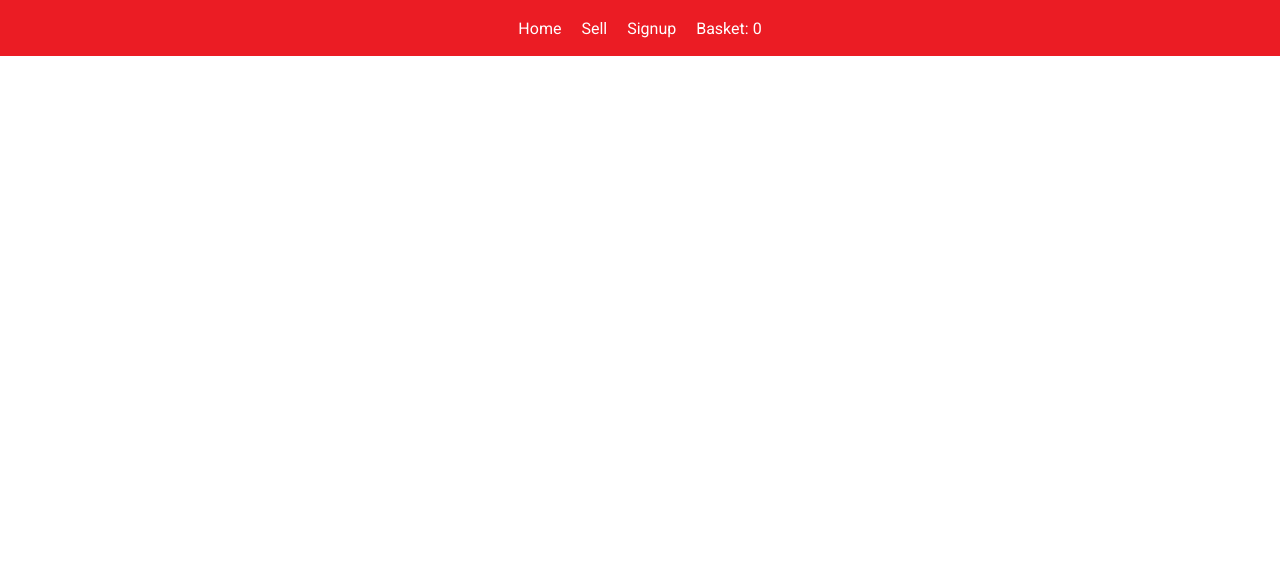
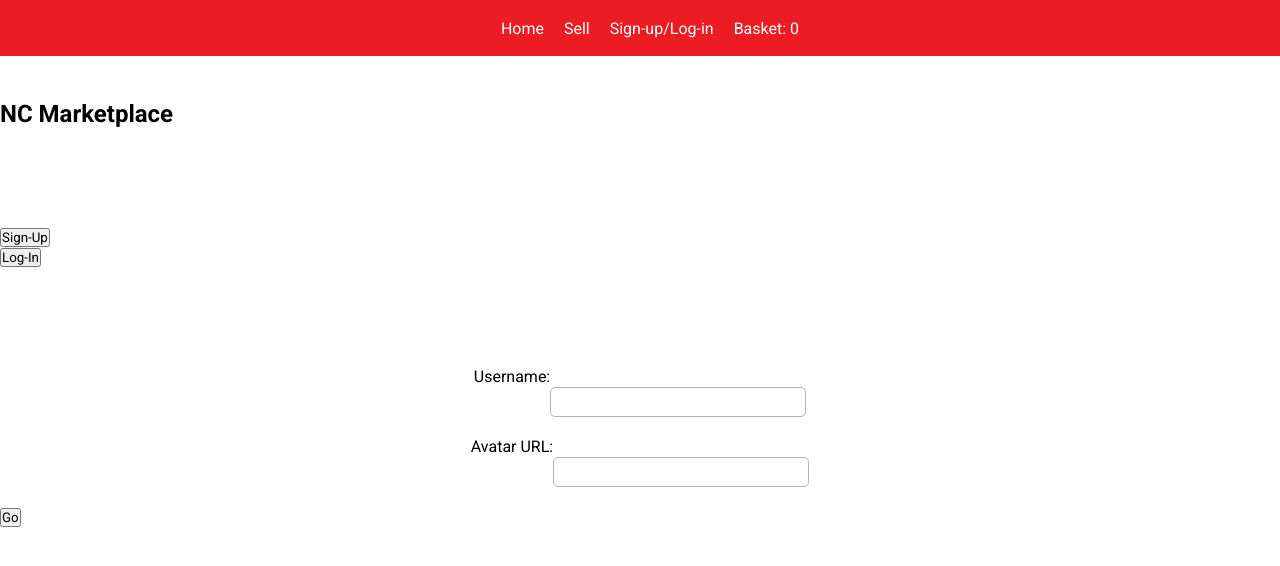
Before and after one commit to DTCoding01/nc-marketplace, a React (Vite) app: page /sign-up in a window 1280 px wide. Shown: the top 566 px of the page. Built offline with nearby package versions, Linux system fonts and the light colour scheme.

Commit message:
added signup and login page and functionality

```diff
--- a/api.js
+++ b/api.js
@@ -24,15 +24,33 @@ export function getItems(searchQuery) {
     return data.items;
   });
 }
-export function postItem(item){
-  const {price} = item
-  const formattedPrice = Number(price)
-  const formattedItem = {...item, price: formattedPrice}
-  return api.post('/items', formattedItem)
-  .then(({data}) => {
-    return data.item
-  })
-  .catch((err) => {
-    console.log(err)
-  })
+export function getUserByUsername(username) {
+  return api.get(`/users/${username}`).then(({ data }) => {
+    return data.user;
+  });
 }
+
+export function postItem(item) {
+  const { price } = item;
+  const formattedPrice = Number(price);
+  const formattedItem = { ...item, price: formattedPrice };
+  return api
+    .post("/items", formattedItem)
+    .then(({ data }) => {
+      return data.item;
+    })
+    .catch((err) => {
+      console.log(err);
+    });
+}
+
+export function postUser(user) {
+  return api
+    .post("/users", user)
+    .then(({ data }) => {
+      return data.user;
+    })
+    .catch((err) => {
+      console.log(err);
+    });
+}
--- a/css/Navbar.css
+++ b/css/Navbar.css
@@ -1,4 +1,4 @@
-@import url('https://fonts.googleapis.com/css2?family=Roboto:ital,wght@0,100;0,300;0,400;0,500;0,700;0,900;1,100;1,300;1,400;1,500;1,700;1,900&display=swap');
+@import url("https://fonts.googleapis.com/css2?family=Roboto:ital,wght@0,100;0,300;0,400;0,500;0,700;0,900;1,100;1,300;1,400;1,500;1,700;1,900&display=swap");
 * {
   padding: 0;
   margin: 0;
@@ -7,14 +7,13 @@
 }
 
 nav {
-  background-color: #EB1C24;
+  background-color: #eb1c24;
   padding: 10px;
   height: 7vh;
   color: white;
   position: fixed;
   width: 100%;
   top: 0;
-
 }
 
 nav ul {
@@ -37,3 +36,11 @@ a {
 a:hover {
   color: black;
 }
+
+#avatar {
+  width: 70px;
+  height: 70px;
+  object-fit: cover;
+  border-radius: 50px;
+  border: 2px solid white;
+}
--- a/css/SellItem.css
+++ b/css/SellItem.css
@@ -12,7 +12,7 @@
     margin-bottom: 40px;
 }
 .sell-item-container {
-  width: 50%;
+  width: 80%;
   display: flex;
   justify-content: center;
   gap: 20px;
@@ -51,3 +51,30 @@
   background-color: #eb1c24;
   color: white;
 }
+
+
+@media (max-width: 1200px) {
+  .sell-item-container {
+    flex-direction: column;
+    align-items: center;
+    width: 70vw;
+  }
+
+  .sell-item-form {
+    width: 80%;
+
+  }
+}
+
+@media (max-width: 750px) {
+  .sell-item-container {
+    flex-direction: column;
+    align-items: center;
+    width: 100vw;
+  }
+
+  .sell-item-form {
+    width: 80%;
+
+  }
+}
--- /dev/null
+++ b/css/Signup.css
@@ -0,0 +1,3 @@
+.sign-up {
+    margin-top: 100px;
+}
--- a/src/App.jsx
+++ b/src/App.jsx
@@ -4,14 +4,16 @@ import HomePage from "./components/HomePage";
 import Navbar from "./components/Navbar";
 import { useState } from "react";
 import SellItem from "./components/SellItem";
+import SignUpLogIn from "./components/SignUp-LogIn";
 function App() {
-  const [basket, setBasket] = useState([])
+  const [basket, setBasket] = useState([]);
   return (
     <>
-      <Navbar basket={basket}/>
+      <Navbar basket={basket} />
       <Routes>
         <Route path="/" element={<HomePage setBasket={setBasket} />}></Route>
-        <Route path="/sell" element={<SellItem/>}></Route>
+        <Route path="/sell" element={<SellItem />}></Route>
+        <Route path="/sign-up" element={<SignUpLogIn />}></Route>
       </Routes>
     </>
   );
--- a/src/components/AddItem.jsx
+++ /dev/null
@@ -1,4 +0,0 @@
-function AddItem() {
-
-}
-export default AddItem
--- /dev/null
+++ b/src/components/LogIn.jsx
@@ -0,0 +1,35 @@
+import { getUserByUsername } from "../../api";
+import { useState, useContext } from "react";
+import { UserContext } from "../context/User";
+import { useNavigate } from "react-router-dom";
+export default function LogIn() {
+  const navigate = useNavigate()
+  const [inputValue, setInputValue] = useState("");
+  const { setUser } = useContext(UserContext);
+
+  function handleChange(e) {
+    setInputValue(e.target.value);
+  }
+  function handleSubmit(e) {
+    e.preventDefault();
+    getUserByUsername(inputValue)
+      .then((response) => {
+        setUser(response);
+      })
+      .then(() => {
+        navigate("/");
+      })
+      .catch((err) => {
+        console.log(err);
+      });
+  }
+  return (
+    <form onSubmit={handleSubmit} className="log-in">
+      <label onChange={handleChange} htmlFor="username-input">
+        Username:
+        <input id="username-input"></input>
+      </label>
+      <button>Go</button>
+    </form>
+  );
+}
--- a/src/components/Navbar.jsx
+++ b/src/components/Navbar.jsx
@@ -1,14 +1,28 @@
 import "../../css/Navbar.css";
 import { Link } from "react-router-dom";
-
-function Navbar({basket}) {
+import { useContext } from "react";
+import { UserContext } from "../context/User";
+function Navbar({ basket }) {
+  const { user } = useContext(UserContext);
   return (
     <header>
       <nav>
         <ul>
-          <li><Link to={"/"}>Home</Link></li>
-          <li><Link to={"/sell"}>Sell</Link></li>
-          <li>Signup</li>
+          {user.avatar_url && (
+            <li>
+              <img id="avatar" src={user.avatar_url} />
+            </li>
+          )}
+          <li>{user.username}</li>
+          <li>
+            <Link to={"/"}>Home</Link>
+          </li>
+          <li>
+            <Link to={"/sell"}>Sell</Link>
+          </li>
+          <li>
+            <Link to={"/sign-up"}>Sign-up/Log-in</Link>
+          </li>
           <li>Basket: {basket.length}</li>
         </ul>
       </nav>
--- /dev/null
+++ b/src/components/SignUp-LogIn.jsx
@@ -0,0 +1,33 @@
+import { useState } from "react";
+import "../../css/Signup.css";
+import SignUp from "./SignUp";
+import LogIn from "./LogIn";
+
+
+export default function SignUpLogIn() {
+  const [form, setForm] = useState("sign-up");
+
+  function handleClick(e) {
+    e.preventDefault();
+    setForm(e.target.className);
+  }
+
+  return (
+    <section className="sign-up">
+      <h1>NC Marketplace</h1>
+      <ul>
+        <li>
+          <button className="sign-up" onClick={handleClick}>
+            Sign-Up
+          </button>
+        </li>
+        <li>
+          <button  className="log-in" onClick={handleClick}>
+            Log-In
+          </button >
+        </li>
+      </ul>
+      {form === "sign-up" ? <SignUp /> : <LogIn />}
+    </section>
+  );
+}
--- /dev/null
+++ b/src/components/SignUp.jsx
@@ -0,0 +1,41 @@
+import { useContext, useState } from "react";
+import { UserContext } from "../context/User";
+import { postUser } from "../../api.js";
+import { useNavigate } from "react-router-dom";
+export default function SignUp() {
+  const navigate = useNavigate();
+  const { setUser } = useContext(UserContext);
+  const [inputValues, setInputValues] = useState({
+    username: "",
+    avatar_url: "",
+  });
+  function handleChange(e) {
+    setInputValues({ ...inputValues, [e.target.id]: e.target.value });
+  }
+  function handleSubmit(e) {
+    e.preventDefault();
+    postUser(inputValues)
+      .then((response) => {
+        setUser(response);
+      })
+      .then(() => {
+        navigate("/");
+      })
+      .catch((err) => {
+        console.log(err);
+      });
+  }
+  return (
+    <form onSubmit={handleSubmit} className="sign-up">
+      <label htmlFor="username">
+        Username:
+        <input onChange={handleChange} id="username"></input>
+      </label>
+      <label htmlFor="avatar_url">
+        Avatar URL:
+        <input onChange={handleChange} id="avatar_url"></input>
+      </label>
+      <button>Go</button>
+    </form>
+  );
+}
--- /dev/null
+++ b/src/context/User.jsx
@@ -0,0 +1,12 @@
+import { createContext, useState } from "react";
+
+export const UserContext = createContext();
+
+export const UserProvider = (props) => {
+  const [user, setUser] = useState({});
+  return (
+    <UserContext.Provider value={{ user, setUser }}>
+      {props.children}
+    </UserContext.Provider>
+  );
+};
--- a/src/main.jsx
+++ b/src/main.jsx
@@ -1,9 +1,12 @@
 import ReactDOM from "react-dom/client";
 import App from "./App.jsx";
 import { BrowserRouter } from "react-router-dom";
+import { UserProvider } from "./context/User.jsx";
 
 ReactDOM.createRoot(document.getElementById("root")).render(
   <BrowserRouter>
-    <App />
+    <UserProvider>
+      <App />
+    </UserProvider>
   </BrowserRouter>
 );
```
